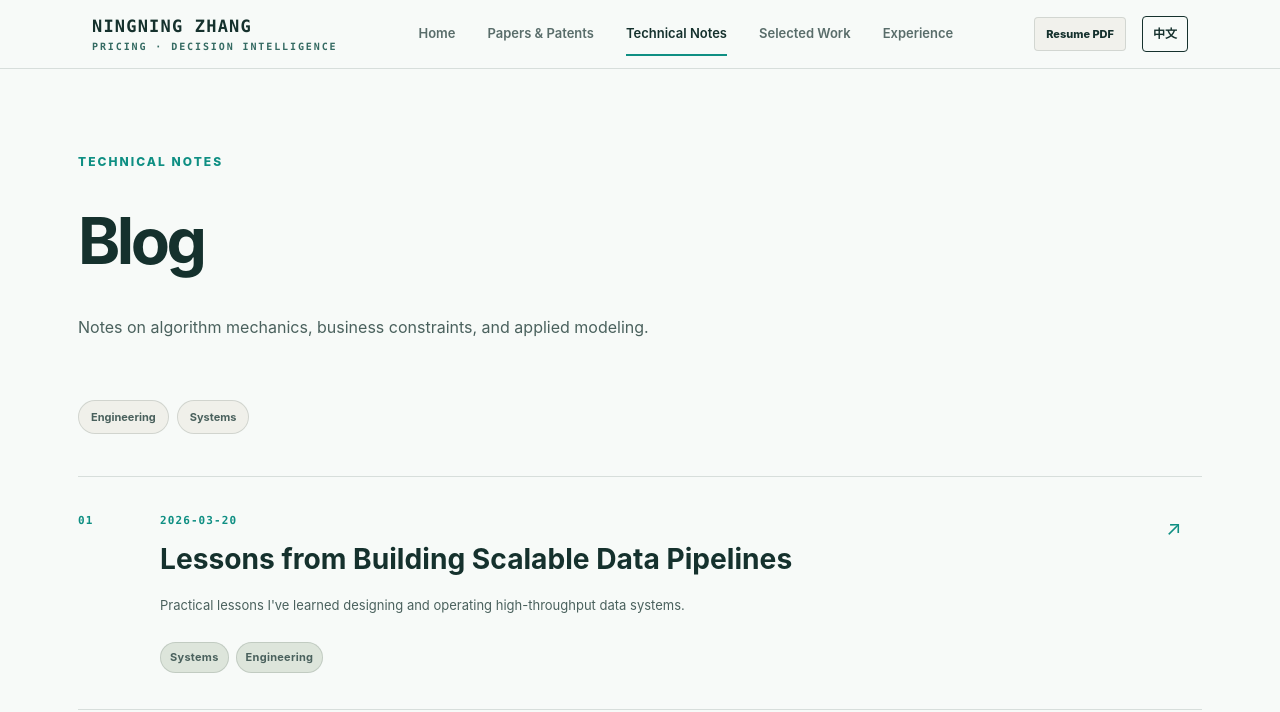
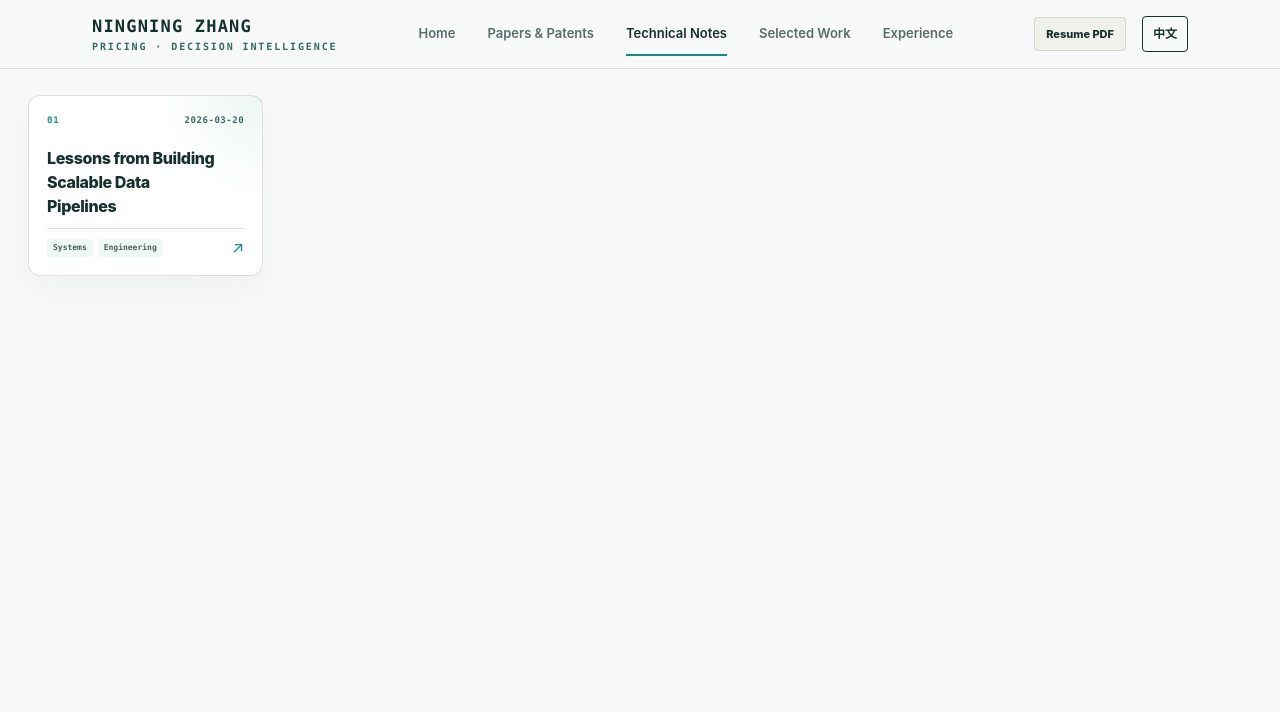
Before and after one commit to ningningzhang-nina/ningningzhang, a Next.js app: page /en/blog in a window 1280 px wide. Shown: the top 712 px of the page. Built offline with nearby package versions, Linux system fonts and the light colour scheme.

Commit message:
Convert technical notes to compact grid

```diff
--- a/app/[locale]/blog/page.tsx
+++ b/app/[locale]/blog/page.tsx
@@ -1,6 +1,6 @@
 import { getTranslations, setRequestLocale } from 'next-intl/server';
 import Link from 'next/link';
-import { getAllPosts, getAllBlogTags } from '@/lib/content';
+import { getAllPosts } from '@/lib/content';
 import type { Metadata } from 'next';
 
 export async function generateMetadata({ params }: { params: Promise<{ locale: string }> }): Promise<Metadata> {
@@ -15,36 +15,33 @@ export default async function BlogPage({ params }: { params: Promise<{ locale: s
   setRequestLocale(locale);
   const t = await getTranslations({ locale, namespace: 'blog' });
   const posts = getAllPosts(locale);
-  const allTags = getAllBlogTags(locale);
-  const isZh = locale === 'zh';
 
   return (
-    <div className="inner-page">
-      <header className="inner-page-hero">
-        <p className="eyebrow">TECHNICAL NOTES</p>
-        <h1>{t('title')}</h1>
-        <p>{isZh ? '记录我对算法机制、业务约束与模型落地问题的理解。' : 'Notes on algorithm mechanics, business constraints, and applied modeling.'}</p>
-      </header>
-
-      {allTags.length > 0 && (
-        <nav className="tag-filter" aria-label={isZh ? '文章标签' : 'Article tags'}>
-          {allTags.map((tag) => <Link key={tag} href={`/${locale}/blog/tag/${encodeURIComponent(tag)}`}>{tag}</Link>)}
-        </nav>
-      )}
-
-      <div className="article-catalog">
+    <div className="project-tile-page article-tile-page">
+      <h1 className="sr-only">{t('title')}</h1>
+      <div className="project-tile-grid article-tile-grid">
         {posts.map((post, index) => {
           const href = post.externalUrl || `/${locale}/blog/${post.slug}`;
           return (
-            <Link key={post.slug} href={href} target={post.externalUrl ? '_blank' : undefined} rel={post.externalUrl ? 'noopener noreferrer' : undefined}>
-              <span className="article-index">{String(index + 1).padStart(2, '0')}</span>
-              <div>
-                <p className="article-date">{post.date}{post.externalUrl ? ' · External' : ''}</p>
+            <Link
+              key={post.slug}
+              href={href}
+              target={post.externalUrl ? '_blank' : undefined}
+              rel={post.externalUrl ? 'noopener noreferrer' : undefined}
+              className="project-tile article-tile"
+            >
+              <article>
+                <div className="project-tile-topline article-tile-topline">
+                  <span>{String(index + 1).padStart(2, '0')}</span>
+                  <time>{post.date}</time>
+                </div>
                 <h2>{post.title}</h2>
-                {post.summary && <p className="article-summary">{post.summary}</p>}
-                <div className="method-list">{post.tags.map((tag) => <span key={tag}>{tag}</span>)}</div>
-              </div>
-              <span className="article-arrow">↗</span>
+                <div className="article-tile-tags">
+                  {post.tags.slice(0, 2).map((tag) => <span key={tag}>{tag}</span>)}
+                  {post.externalUrl && <span>External</span>}
+                </div>
+                <span className="project-tile-arrow" aria-hidden="true">↗</span>
+              </article>
             </Link>
           );
         })}
--- a/app/globals.css
+++ b/app/globals.css
@@ -2276,6 +2276,46 @@
   color: var(--plum);
 }
 
+.article-tile-grid {
+  grid-auto-rows: minmax(175px, auto);
+}
+
+.article-tile > article {
+  min-height: 175px;
+}
+
+.article-tile-topline time {
+  color: var(--plum);
+  font-family: ui-monospace, SFMono-Regular, Menlo, Monaco, Consolas, monospace;
+  font-size: 9px;
+  font-weight: 750;
+  letter-spacing: 0.06em;
+}
+
+.article-tile h2 {
+  padding-bottom: 10px;
+  font-size: clamp(16px, 1.2vw, 19px);
+  line-height: 1.5;
+}
+
+.article-tile-tags {
+  display: flex;
+  padding: 10px 28px 0 0;
+  flex-wrap: wrap;
+  gap: 5px;
+  border-top: 1px solid var(--line);
+}
+
+.article-tile-tags span {
+  padding: 3px 6px;
+  border-radius: 4px;
+  background: rgba(15, 143, 131, 0.07);
+  color: var(--copy);
+  font-family: ui-monospace, SFMono-Regular, Menlo, Monaco, Consolas, monospace;
+  font-size: 8px;
+  font-weight: 700;
+}
+
 @media (max-width: 580px) {
   .project-tile-page {
     padding: 20px;
@@ -2288,6 +2328,14 @@
 
   .project-tile > article {
     min-height: 145px;
+  }
+
+  .article-tile-grid {
+    grid-auto-rows: minmax(165px, auto);
+  }
+
+  .article-tile > article {
+    min-height: 165px;
   }
 }
 
```
